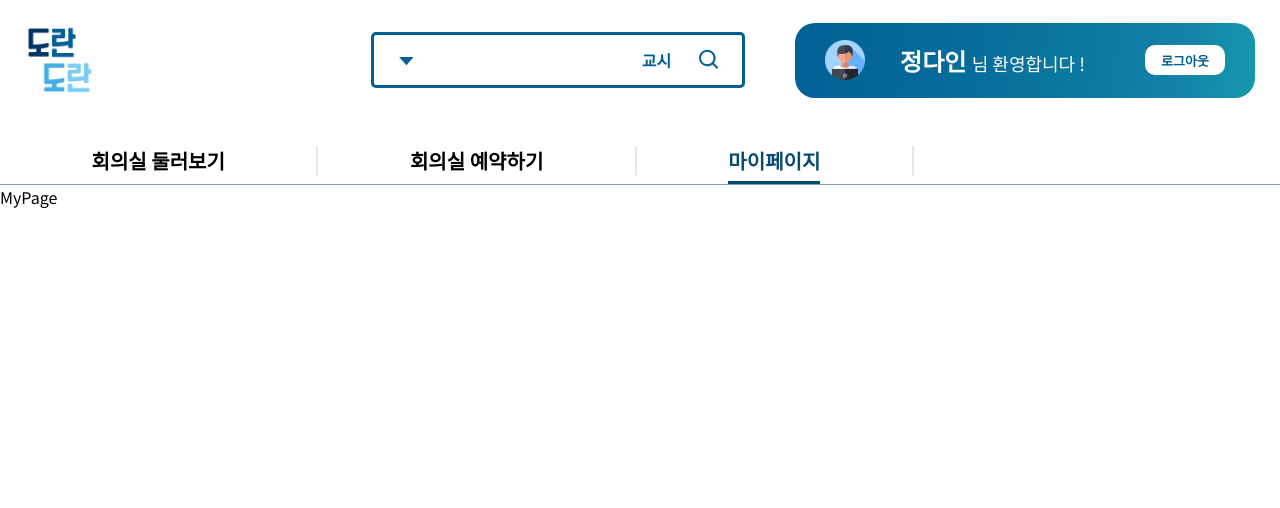
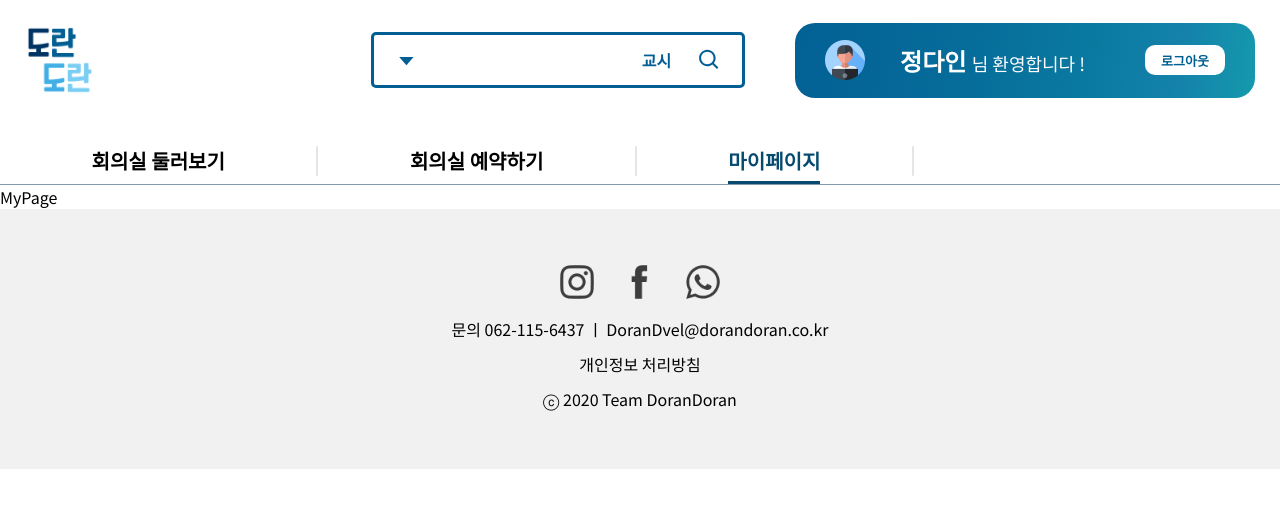
Before and after one commit to Doran-Doran-development/Doran-Doran-Client, a React (Create React App) app: page /Mypage in a window 1280 px wide. Shown: the top 508 px of the page. Built offline with nearby package versions, Linux system fonts and the light colour scheme.

Commit message:
[Update] Footer

```diff
--- a/src/Components/index.js
+++ b/src/Components/index.js
@@ -4,5 +4,6 @@ import Login from "./Login/Login";
 import Register from "./Register/Register";
 import Header from "./Header/Header";
 import LookUp from "./Lookup/Lookup";
+import Footer from "./Footer/Footer";
 
-export { Main, Login, Register, Header, LookUp };
+export { Main, Login, Register, Header, LookUp, Footer };
--- a/src/Pages/Home.js
+++ b/src/Pages/Home.js
@@ -1,5 +1,5 @@
 import React from "react";
-import { Header } from "../Components";
+import { Footer, Header } from "../Components";
 import Routes from "../routes";
 
 const Home = () => {
@@ -7,6 +7,7 @@ const Home = () => {
     <div>
       <Header />
       <Routes />
+      <Footer />
     </div>
   );
 };
```
